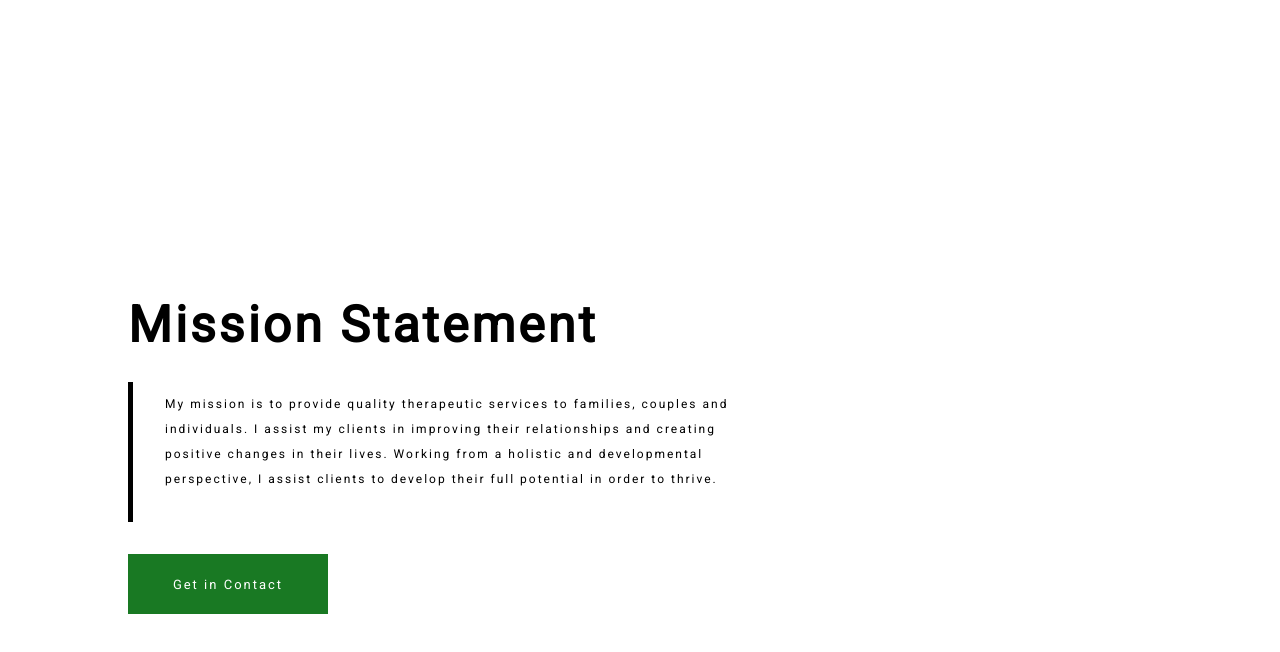
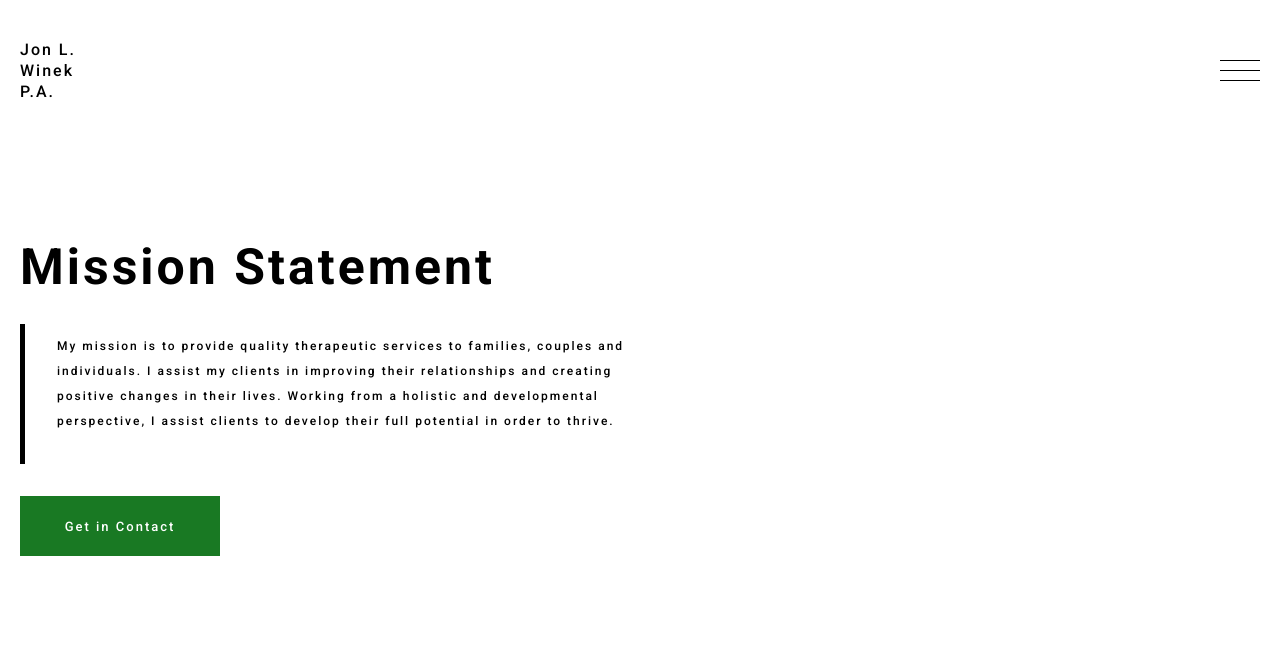
Before and after one commit to AdamWinek/Gatsby, a Gatsby site in the folder gatsby-site/: page / in a window 1280 px wide. Built offline with nearby package versions, Linux system fonts and the light colour scheme; Gatsby itself is replaced by a stand-in of ours.

Commit message:
styles and formatting

```diff
--- a/gatsby-site/src/components/topnav.js
+++ b/gatsby-site/src/components/topnav.js
@@ -4,8 +4,8 @@
 const Topnav = () => {
   return (
     <div className={topnavstyles.container}>
-      <div>
-        <p >"Jon L. Winek"</p>
+      <div className={topnavstyles.logocontainer}>
+        <p >Jon L.<br></br>Winek<br></br>P.A.</p>
       </div>
       <div className={topnavstyles.menuspace}>
         <div className={topnavstyles.top}></div>
--- a/gatsby-site/src/pages/index.js
+++ b/gatsby-site/src/pages/index.js
@@ -1,11 +1,12 @@
 import React from "react"
 import LandingPage from "../components/LandingPage"
+import Topnav from "../components/topnav"
 
 export default function Home() {
-  return <div>
-
+  return (
+          <div>
+            <Topnav />
             <LandingPage />
-
-
-        </div>
+          </div>
+  )
 }
--- a/gatsby-site/src/styles/index.scss
+++ b/gatsby-site/src/styles/index.scss
@@ -1,5 +1,9 @@
+@import url('https://fonts.googleapis.com/css2?family=Roboto:ital,wght@0,100;0,500;0,700;1,300;1,700&display=swap');
+$roboto: 'Roboto';
+
 * {
     box-sizing: border-box;
     margin: 0;
     padding: 0;
+    font-family: $roboto;
 }
--- a/gatsby-site/src/styles/landingPage.module.scss
+++ b/gatsby-site/src/styles/landingPage.module.scss
@@ -1,18 +1,15 @@
 
 $background-color: white;
-@import url('https://fonts.googleapis.com/css2?family=Roboto&display=swap');
-$roboto: 'Roboto';
 $prim-color: #197923;
 
 .mainBox{
     width: 100vw;
     overflow: hidden;
     background-color: $background-color;
-    font-family: $roboto;
 }
 .mainBox {
     .missionDiv{
-        margin-top: 300px;
+        margin-top: 100px;
     }
 }
 .mainBox {
@@ -22,7 +19,7 @@ $prim-color: #197923;
             font-size: 50px;
             line-height: 50px;
             margin-top: 0px;
-            margin-left: 10vw;
+            margin-left: 20px;
             letter-spacing: 3px;
         }
     }
@@ -34,7 +31,7 @@ $prim-color: #197923;
             justify-content: flex-start;
             padding-left: 2em;
             margin: 4vh 0;
-            margin-left: 10vw;
+            margin-left: 20px;
             border-left: 5px solid black;
         }
     }
@@ -49,7 +46,6 @@ $prim-color: #197923;
                 padding-right: 20px;
                 max-width: 600px;
                 font-size: 12px;
-                font-family: $roboto;
                 letter-spacing: 2px;
                 line-height: 25px;
 
@@ -64,10 +60,9 @@ $prim-color: #197923;
             height: 60px;
             background-color: $prim-color;
             letter-spacing: 2px;
-            margin-left: 10vw;
+            margin-left: 20px;
             border: none;
             font-size: 13px;
-            font-family: $roboto;
             color: #ffffff;
         }
     }
--- a/gatsby-site/src/styles/topnav.module.scss
+++ b/gatsby-site/src/styles/topnav.module.scss
@@ -1,6 +1,7 @@
 .container {
   display: flex;
   justify-content: space-between;
+  margin: 5vh 0;
 }
 
 .menuspace {
@@ -8,17 +9,30 @@
   display: flex;
   justify-content: center;
   align-items: center;
-  width: 60px;
+  width: 40px;
   height: 60px;
+  margin-right: 20px;
+}
+.logocontainer {
+  margin-left: 20px;
+
+
+}
+.logocontainer {
+  p {
+    letter-spacing: 2px;
+    font-weight: 500;
+    line-height: 1.3;
+  }
 }
 .middle {
-  width: 60px;
+  width: 40px;
   height: 1px;
   background-color: black;
 }
 .top {
   position: absolute;
-  width: 60px;
+  width: 40px;
   height: 1px;
   top: 20px;
   background-color: black;
@@ -26,10 +40,7 @@
 .bottom {
   position: absolute;
   top: 40px;
-  width: 60px;
+  width: 40px;
   height: 1px;
   background-color: black;
 }
-.break {
-  white-space: pre-line;
-}
```
